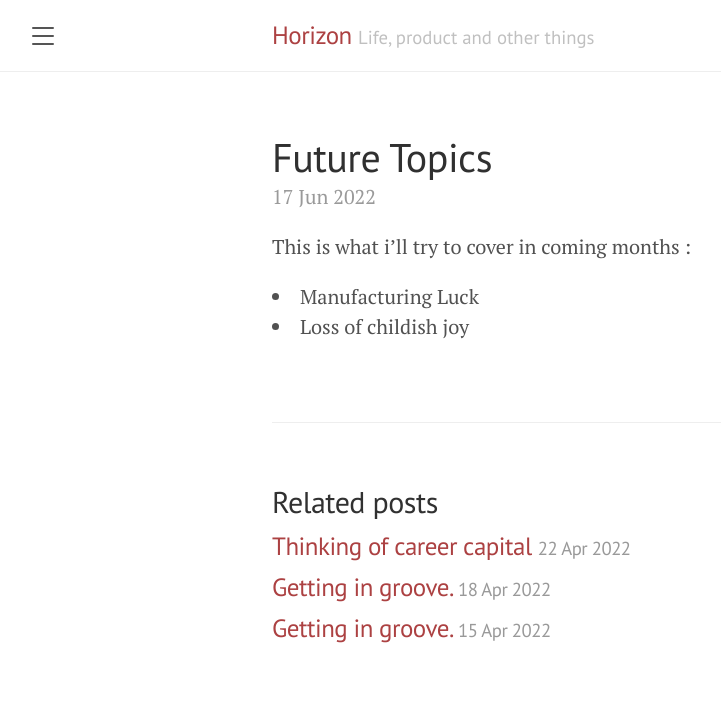
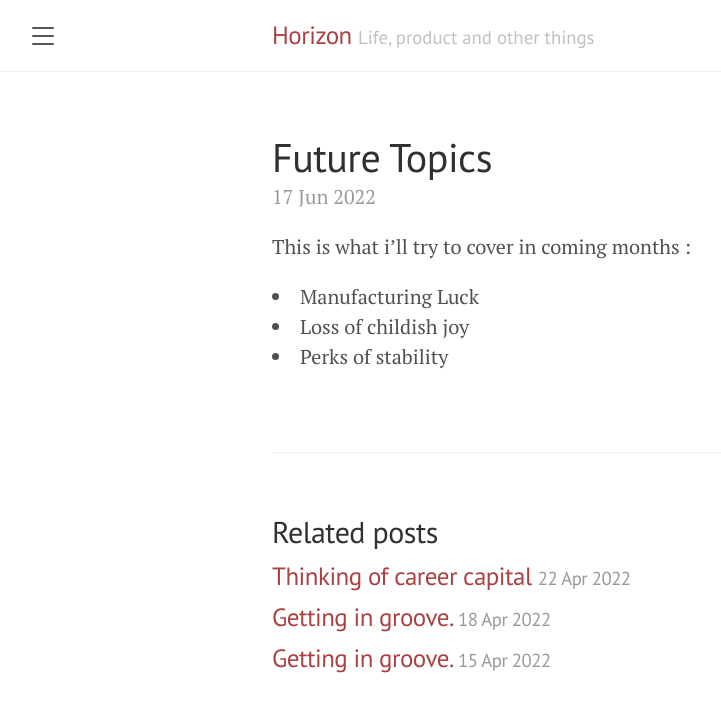
Before and after one commit to asaiatin/asaiatin.github.io, a Jekyll site: the page built from _posts/2022-06-17-Future topics.md, in a window 1280 px wide. Shown: the top 712 px of the page, without its empty margins (8-729 px from the left). Built offline with Jekyll 4.4.1, drawn with Linux system fonts in a browser that asks for light colours.

Commit message:
Update 2022-06-17-Future topics.md
New edit for future posts.

```diff
--- a/_posts/2022-06-17-Future topics.md
+++ b/_posts/2022-06-17-Future topics.md
@@ -6,3 +6,4 @@ This is what i'll try to cover in coming months :
 
 <li> Manufacturing Luck </li>
 <li> Loss of childish joy </li>
+<li> Perks of stability </li>
```
